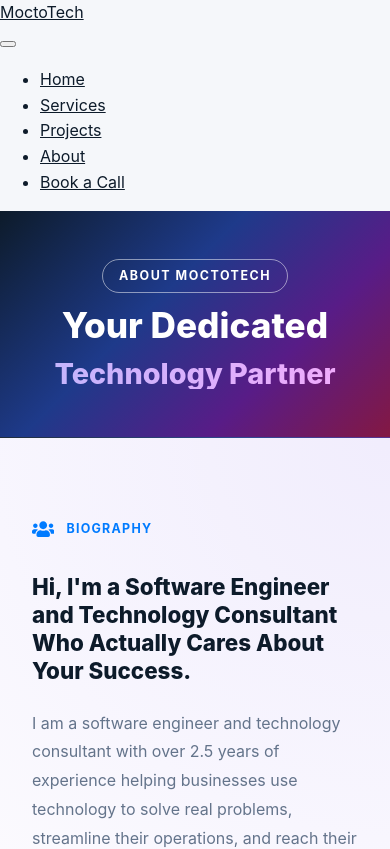
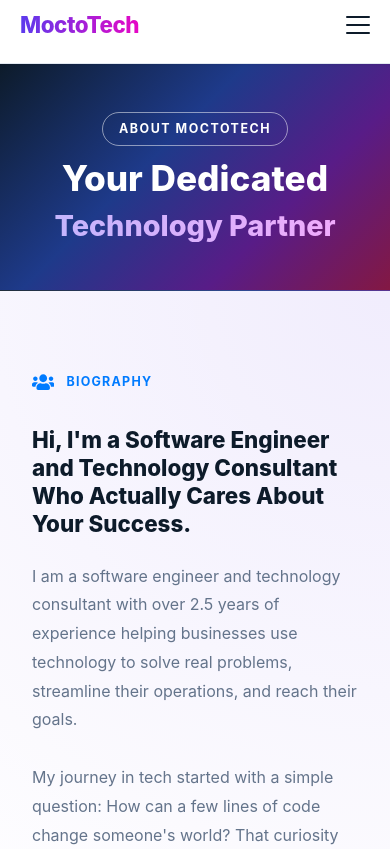
Before and after one commit to Steeve06/ProfessionalWebsite, a React (Create React App) app in the folder frontend/: page /about in a window 390 px wide. Shown: the top 849 px of the page. Built offline with nearby package versions, Linux system fonts and the light colour scheme; no server answers.

Commit message:
feat: fixed css

```diff
--- a/frontend/src/styles/Navbar.css
+++ b/frontend/src/styles/Navbar.css
@@ -1,102 +1,196 @@
-/* =============================================================
-   index.css  —  Design tokens, reset, global base styles
-   Loaded first via main.jsx so :root variables are available
-   to every stylesheet in the app.
-   ============================================================= */
+/* Navbar.css */
 
-/* ---- Design Tokens ---- */
-:root {
-    /* Palette */
-    --color-navy: #0D1B2A;
-    --color-charcoal: #1B2A3B;
-    --color-white: #FFFFFF;
-    --color-off-white: #F5F7FA;
-    --color-surface: #FFFFFF;
-    --color-border: #E2E8F0;
-
-    /* Accent */
-    --color-accent: #007BFF;
-    --color-accent-dk: #0056CC;
-
-    /* Brand gradient */
-    --gradient-brand: linear-gradient(90deg, #411beadc, #e607c5);
-
-    /* Text */
-    --color-text-primary: #0D1B2A;
-    --color-text-secondary: #64748B;
-    --color-text-muted: #94A3B8;
-
-    /* Border radius */
-    --radius-sm: 6px;
-    --radius-md: 12px;
-    --radius-lg: 20px;
-    --radius-pill: 50px;
-
-    /* Shadows */
-    --shadow-sm: 0 1px 3px rgba(0, 0, 0, 0.08);
-    --shadow-md: 0 4px 16px rgba(0, 0, 0, 0.10);
-    --shadow-lg: 0 10px 30px rgba(0, 0, 0, 0.12);
-
-    /* Transitions */
-    --transition: 0.25s ease;
+.Navbar {
+    display: flex;
+    justify-content: space-between;
+    align-items: center;
+    background-color: var(--color-surface);
+    border-bottom: 1px solid var(--color-border);
+    min-height: 72px;
+    padding: 0 2rem;
+    position: sticky;
+    top: 0;
+    z-index: 1000;
+    box-shadow: var(--shadow-sm);
 }
 
-/* ---- Reset (consolidates App.css + index.css) ---- */
-*,
-*::before,
-*::after {
-    box-sizing: border-box;
+/* ---- Logo ---- */
+.Navbar-left .logo {
+    font-size: 1.4rem;
+    font-weight: 800;
+    background: var(--gradient-brand);
+    -webkit-background-clip: text;
+    background-clip: text;
+    -webkit-text-fill-color: transparent;
+    text-decoration: none;
+    letter-spacing: -0.02em;
 }
 
-html,
-body {
+/* ============================================================
+   DESKTOP — explicit defaults (never collapses)
+   ============================================================ */
+.hamburger {
+    display: none;
+    /* hidden on desktop, shown only inside the media query */
+}
+
+.Navbar-right {
+    display: flex;
+    align-items: center;
+    /* Explicit desktop values so mobile overrides cannot bleed through */
+    max-height: none;
+    overflow: visible;
+    width: auto;
+}
+
+.Navbar-right .Nav-links {
+    list-style: none;
+    display: flex;
+    align-items: center;
+    flex-direction: row;
+    /* explicit — mobile overrides this to column */
+    gap: 0.25rem;
     margin: 0;
     padding: 0;
-    width: 100%;
-    overflow-x: hidden;
-    scroll-behavior: smooth;
-    -webkit-text-size-adjust: 100%;
-    text-size-adjust: 100%;
 }
 
-body {
-    font-family: 'Inter', 'Segoe UI', system-ui, -apple-system, BlinkMacSystemFont, sans-serif;
-    font-size: 1rem;
-    line-height: 1.6;
-    color: var(--color-text-primary);
-    background-color: var(--color-off-white);
-    -webkit-font-smoothing: antialiased;
-    -moz-osx-font-smoothing: grayscale;
+.Navbar-right .Nav-links li {
+    margin: 0;
 }
 
-img,
-video {
-    max-width: 100%;
-    height: auto;
-    display: block;
+.Navbar-right .Nav-links li a {
+    color: var(--color-text-primary);
+    text-decoration: none;
+    font-size: 0.95rem;
+    font-weight: 500;
+    padding: 0.45rem 0.9rem;
+    border-radius: var(--radius-sm);
+    transition: color var(--transition), background-color var(--transition);
+    display: inline-block;
+    /* explicit — mobile overrides this to block */
 }
 
-a {
-    color: inherit;
+.Navbar-right .Nav-links li a:hover,
+.Navbar-right .Nav-links li a.active {
+    color: var(--color-accent);
+    background-color: rgba(0, 123, 255, 0.06);
 }
 
-button {
-    font-family: inherit;
+.Navbar-right .Nav-links li a.active {
+    font-weight: 600;
 }
 
-/* ---- Global utility classes ---- */
-.page-wrapper {
-    width: 100%;
+/* ---- CTA pill ---- */
+.nav-cta a {
+    background-color: var(--color-accent);
+    color: var(--color-white);
+    padding: 0.5rem 1.2rem;
+    border-radius: var(--radius-pill);
+    font-weight: 600;
+    transition: background-color var(--transition), transform var(--transition);
 }
 
-.sr-only {
-    position: absolute;
-    width: 1px;
-    height: 1px;
-    padding: 0;
-    margin: -1px;
-    overflow: hidden;
-    clip: rect(0, 0, 0, 0);
-    white-space: nowrap;
-    border: 0;
+.nav-cta a:hover {
+    background-color: var(--color-accent-dk);
+    color: var(--color-white);
+    transform: translateY(-1px);
 }
+
+/* ============================================================
+   MOBILE ≤ 768px — hamburger drawer
+   ============================================================ */
+@media (max-width: 768px) {
+    .Navbar {
+        padding: 0 1.25rem;
+        flex-wrap: wrap;
+        min-height: 64px;
+        align-items: center;
+    }
+
+    /* Show the hamburger button */
+    .hamburger {
+        display: flex;
+        flex-direction: column;
+        justify-content: space-between;
+        width: 24px;
+        height: 18px;
+        background: transparent;
+        border: none;
+        cursor: pointer;
+        padding: 0;
+        z-index: 1100;
+        flex-shrink: 0;
+    }
+
+    .hamburger span {
+        display: block;
+        height: 2px;
+        width: 100%;
+        background-color: var(--color-navy);
+        border-radius: 2px;
+        transition: transform var(--transition), opacity var(--transition), width var(--transition);
+        transform-origin: left center;
+    }
+
+    /* Animated × when open */
+    .hamburger.open span:nth-child(1) {
+        transform: rotate(45deg) translate(1px, -1px);
+    }
+
+    .hamburger.open span:nth-child(2) {
+        opacity: 0;
+        width: 0;
+    }
+
+    .hamburger.open span:nth-child(3) {
+        transform: rotate(-45deg) translate(1px, 1px);
+    }
+
+    /* Collapse the nav drawer */
+    .Navbar-right {
+        width: 100%;
+        max-height: 0;
+        overflow: hidden;
+        transition: max-height 0.35s cubic-bezier(0.4, 0, 0.2, 1);
+    }
+
+    /* Expand when toggled */
+    .Navbar-right.mobile-open {
+        max-height: 420px;
+        padding-bottom: 1rem;
+    }
+
+    .Navbar-right .Nav-links {
+        flex-direction: column;
+        align-items: flex-start;
+        gap: 0;
+        width: 100%;
+        border-top: 1px solid var(--color-border);
+        margin-top: 0.75rem;
+        padding-top: 0.75rem;
+    }
+
+    .Navbar-right .Nav-links li {
+        width: 100%;
+    }
+
+    .Navbar-right .Nav-links li a {
+        display: block;
+        width: 100%;
+        padding: 0.75rem 0.5rem;
+        font-size: 1rem;
+    }
+
+    .nav-cta {
+        width: 100%;
+        margin-top: 0.5rem;
+    }
+
+    .nav-cta a {
+        display: block;
+        text-align: center;
+        width: 100%;
+        padding: 0.75rem 1rem;
+        border-radius: var(--radius-pill);
+    }
+}
```
Also changed, not shown: frontend/src/components/Navbar.jsx (+8 -2 lines).
